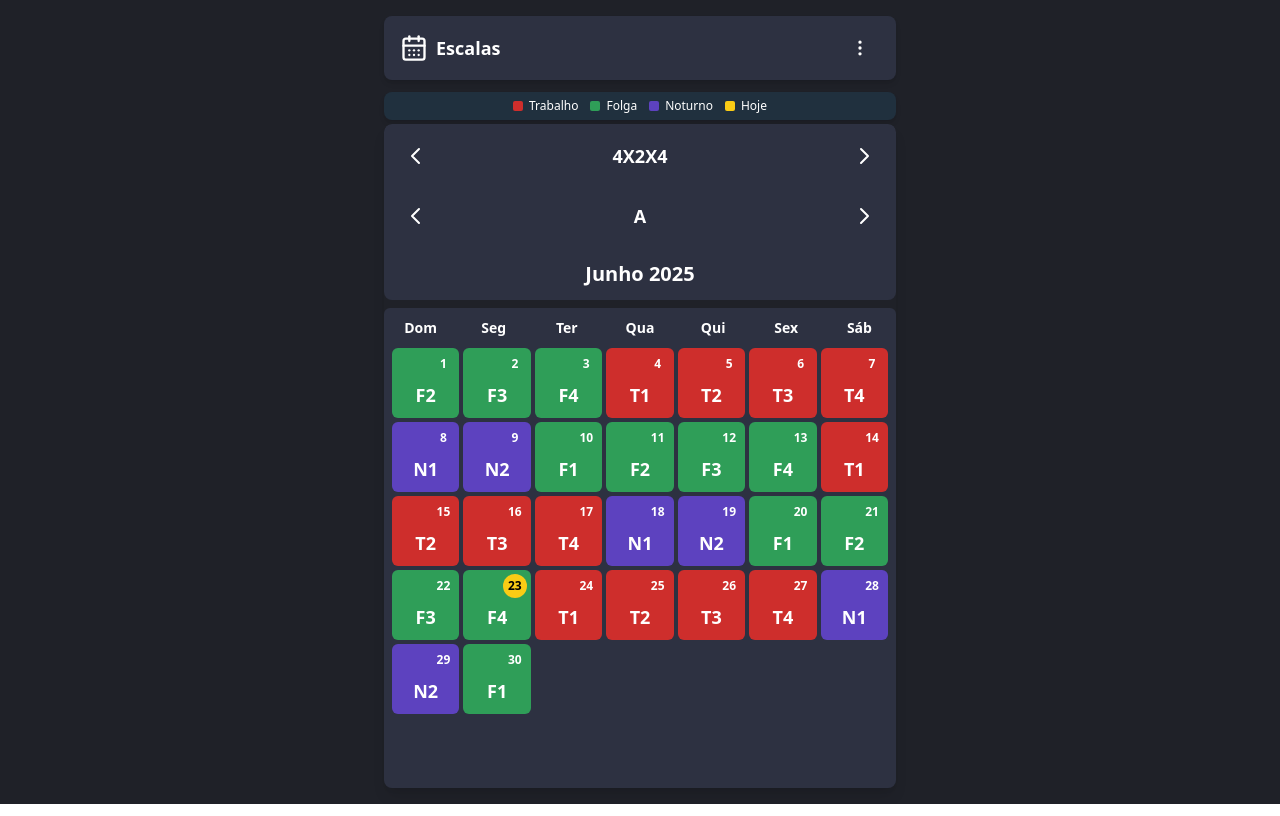
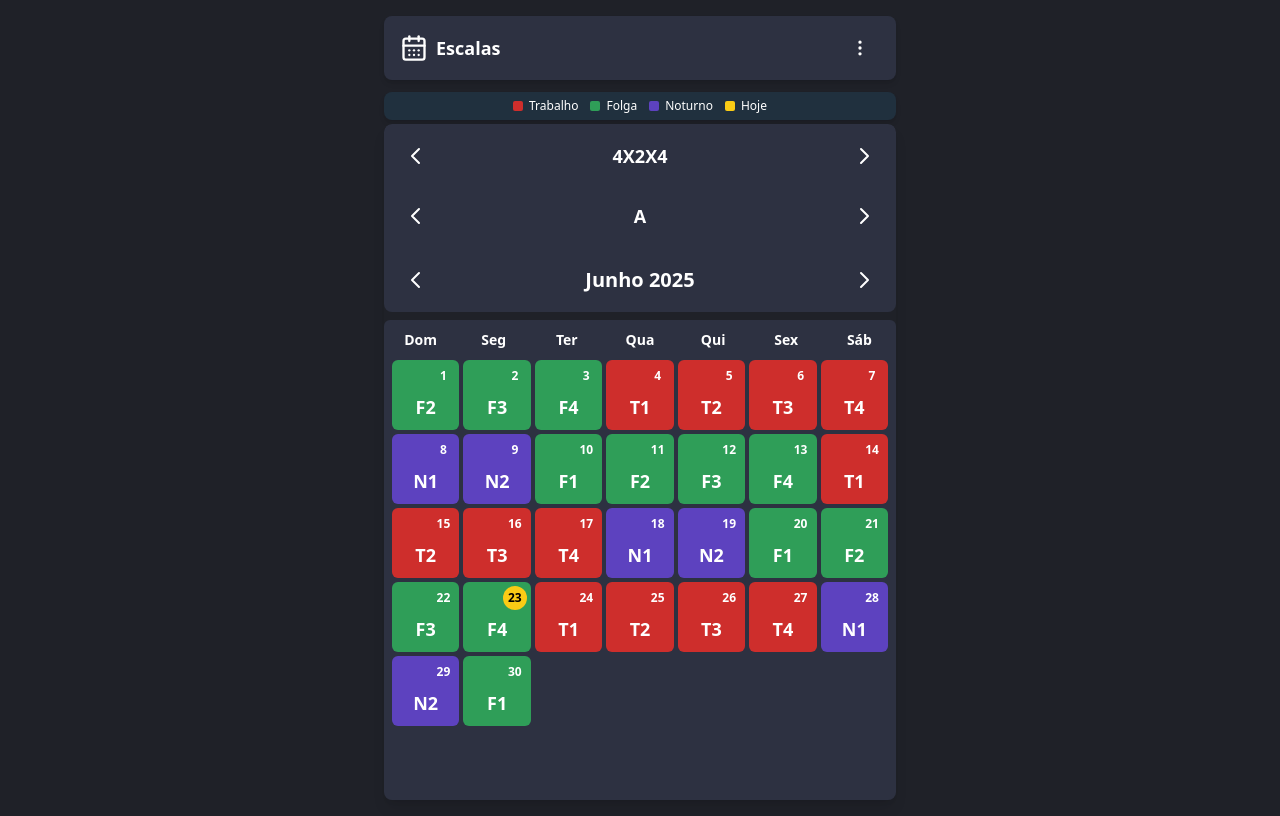
Before and after one commit to RafaelLeal3/escalas-app, a React (Create React App) app: page / in a window 1280 px wide. Built offline with nearby package versions, Linux system fonts and the light colour scheme.

Commit message:
sexto commit

```diff
--- a/public/index.html
+++ b/public/index.html
@@ -2,7 +2,7 @@
 <html lang="en">
   <head>
     <meta charset="utf-8" />
-    <link rel="icon" href="%PUBLIC_URL%/ic_launcher.ico" />
+    <link rel="icon" href="%PUBLIC_URL%/favicon.ico" />
     <meta name="viewport" content="width=device-width, initial-scale=1" />
     <meta name="theme-color" content="#000000" />
     <meta
--- a/src/App.js
+++ b/src/App.js
@@ -205,6 +205,17 @@ const Calendar = ({ currentDate, setCurrentDate }) => {
         return { grid, date };
     }, []);
 
+    const triggerMonthChange = useCallback((direction) => {
+        if (isAnimating) return;
+
+        setIsTransitioning(true);
+        const containerWidth = containerRef.current?.offsetWidth || window.innerWidth;
+        const finalOffset = direction === 1 ? -containerWidth : containerWidth;
+
+        setOffset(finalOffset);
+        setIsAnimating(true);
+    }, [isAnimating]);
+
     const handleEscalaChange = (delta) => {
         setContEsc(prev => (prev + delta > 4 ? 1 : (prev + delta < 1 ? 4 : prev + delta)));
         setContLet(1);
@@ -235,15 +246,15 @@ const Calendar = ({ currentDate, setCurrentDate }) => {
 
     const onTouchEnd = () => {
         if (isAnimating) return;
-        setIsTransitioning(true);
+
         const containerWidth = containerRef.current?.offsetWidth || window.innerWidth;
         const swipeThreshold = containerWidth / 4;
 
         if (Math.abs(offset) > swipeThreshold) {
-            const finalOffset = offset < 0 ? -containerWidth : containerWidth;
-            setOffset(finalOffset);
-            setIsAnimating(true);
+            const direction = offset < 0 ? 1 : -1;
+            triggerMonthChange(direction);
         } else {
+            setIsTransitioning(true);
             setOffset(0);
         }
     };
@@ -303,7 +314,17 @@ const Calendar = ({ currentDate, setCurrentDate }) => {
                     <div className="text-white text-lg font-semibold">{LETRA_CLASS[contEsc - 1]?.[contLet - 1] || '-'}</div>
                     <button onClick={() => handleLetraChange(1)} className="p-3 rounded-full hover:bg-gray-700 transition-colors"><svg className="w-6 h-6 text-white" fill="none" stroke="currentColor" viewBox="0 0 24 24"><path strokeLinecap="round" strokeLinejoin="round" strokeWidth="2" d="M9 5l7 7-7 7"></path></svg></button>
                 </div>
-                <div className="w-full bg-[#2D3141] rounded-b-lg p-3 text-white text-xl font-semibold text-center select-none">{MONTH_CLASS[currentDate.getMonth() + 1]} {currentDate.getFullYear()}</div>
+                <div className="w-full bg-[#2D3141] rounded-b-lg p-2 flex items-center justify-between">
+                    <button onClick={() => triggerMonthChange(-1)} className="p-3 rounded-full hover:bg-gray-700 transition-colors">
+                        <svg className="w-6 h-6 text-white" fill="none" stroke="currentColor" viewBox="0 0 24 24"><path strokeLinecap="round" strokeLinejoin="round" strokeWidth="2" d="M15 19l-7-7 7-7"></path></svg>
+                    </button>
+                    <div className="text-white text-xl font-semibold text-center select-none">
+                        {MONTH_CLASS[currentDate.getMonth() + 1]} {currentDate.getFullYear()}
+                    </div>
+                    <button onClick={() => triggerMonthChange(1)} className="p-3 rounded-full hover:bg-gray-700 transition-colors">
+                        <svg className="w-6 h-6 text-white" fill="none" stroke="currentColor" viewBox="0 0 24 24"><path strokeLinecap="round" strokeLinejoin="round" strokeWidth="2" d="M9 5l7 7-7 7"></path></svg>
+                    </button>
+                </div>
             </div>
 
             <div className="w-full grid grid-cols-7 bg-[#2D3141] text-white text-sm font-bold h-[40px] rounded-t-md mt-2">{Object.values(DATE_CLASS).map(dayName => <div key={dayName} className="flex items-center justify-center h-full w-full">{dayName}</div>)}</div>
@@ -342,12 +363,7 @@ const Header = ({ onTodayClick, onAboutClick }) => {
             <CalendarDays className="w-7 h-7 text-white mr-2" /><h1 className="text-lg font-bold flex-grow">Escalas</h1>
             <div className="relative ml-auto" ref={menuRef}>
                 <button onClick={() => setIsMenuOpen(prev => !prev)} className="p-2.5 rounded-full hover:bg-zinc-600 focus:outline-none transition-colors"><MoreVertical className="w-5 h-5 text-white" /></button>
-                {isMenuOpen && (
-                    <div className="absolute right-0 mt-2 w-48 bg-[#20303e] rounded-md shadow-lg py-1 z-20">
-                        <button onClick={createMenuAction(onTodayClick)} className="w-full text-left block px-4 py-2 text-sm text-white hover:bg-gray-700">Hoje</button>
-                        <button onClick={createMenuAction(onAboutClick)} className="w-full text-left block px-4 py-2 text-sm text-white hover:bg-gray-700">Sobre</button>
-                    </div>
-                )}
+                {isMenuOpen && (<div className="absolute right-0 mt-2 w-48 bg-[#20303e] rounded-md shadow-lg py-1 z-20"><button onClick={createMenuAction(onTodayClick)} className="w-full text-left block px-4 py-2 text-sm text-white hover:bg-gray-700">Hoje</button><button onClick={createMenuAction(onAboutClick)} className="w-full text-left block px-4 py-2 text-sm text-white hover:bg-gray-700">Sobre</button></div>)}
             </div>
         </header>
     );
--- a/src/index.js
+++ b/src/index.js
@@ -15,3 +15,4 @@ root.render(
 // to log results (for example: reportWebVitals(console.log))
 // or send to an analytics endpoint. Learn more: https://bit.ly/CRA-vitals
 reportWebVitals();
+serviceWorkerRegistration.register();
```
Also changed, not shown: public/manifest.json, 2 other files (tests, documents, lock files or other folders).
